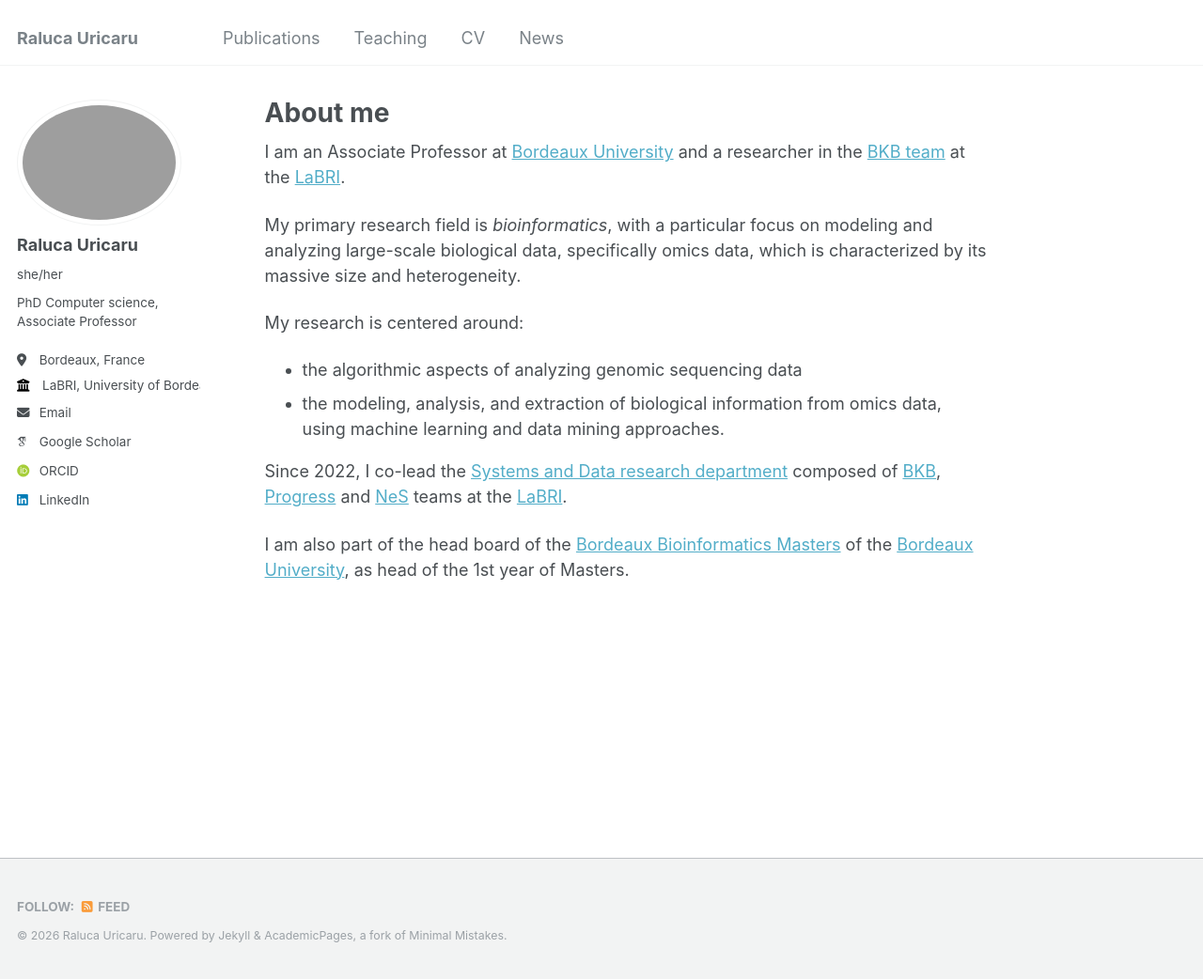
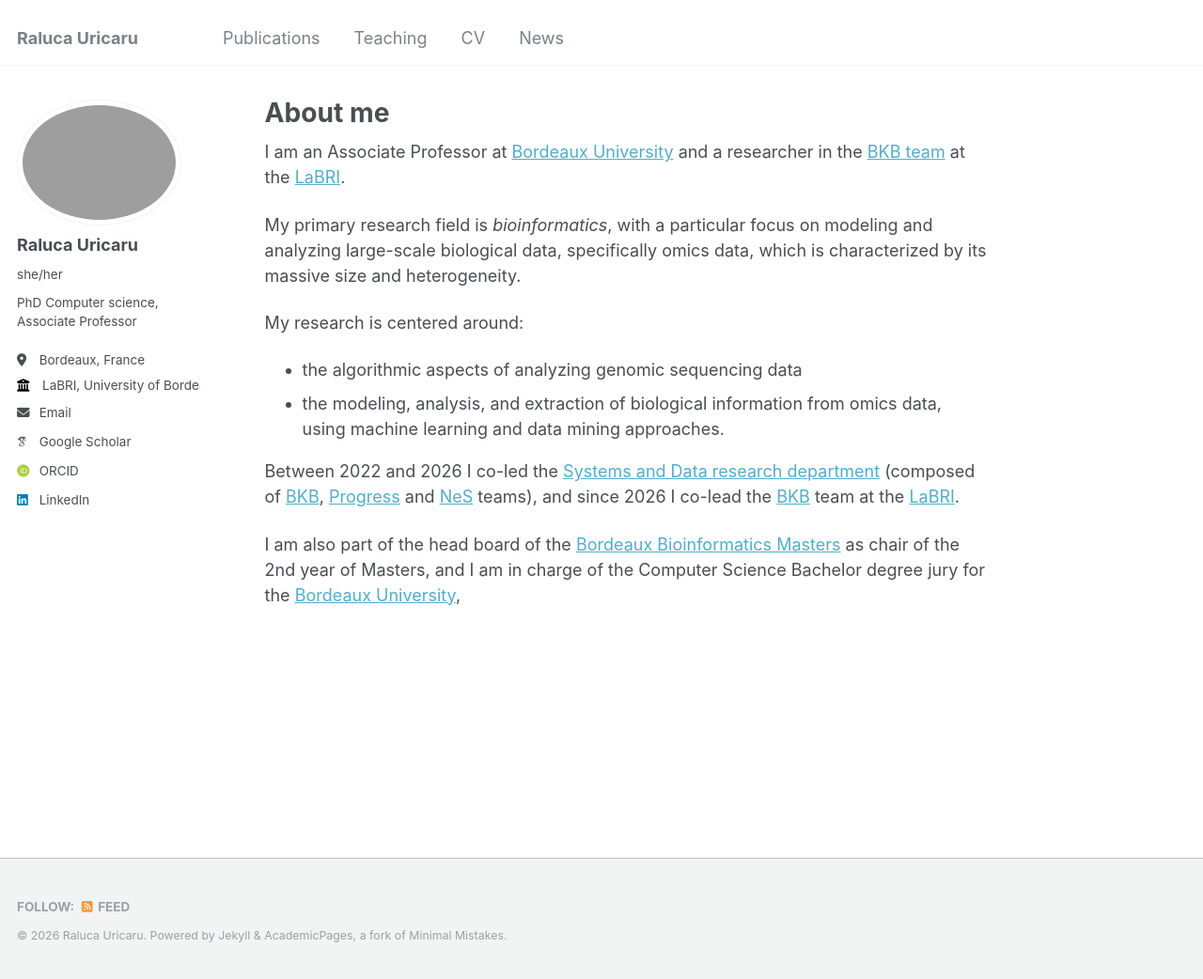
Before and after one commit to ruricaru/ruricaru.github.io, a Jekyll site: the page built from _pages/about.md, in a window 1280 px wide and 1042 px high. Shown: the whole window at 94% size. Built offline with Jekyll 4.4.1, drawn with Linux system fonts in a browser that asks for light colours; some web fonts are replaced.

Commit message:
Revise leadership details in about.md
Updated leadership roles and responsibilities in the Systems and Data research department and the Bordeaux Bioinformatics Masters program.

```diff
--- a/_pages/about.md
+++ b/_pages/about.md
@@ -15,6 +15,6 @@ My research is centered around:
 * the algorithmic aspects of analyzing genomic sequencing data
 * the modeling, analysis, and extraction of biological information from omics data, using machine learning and data mining approaches.
 
-Since 2022, I co-lead the [Systems and Data research department](https://www.labri.fr/en/systems-and-data-department) composed of [BKB](https://www.labri.fr/en/bench-knowledge-and-beyond), [Progress](https://www.labri.fr/en/programming-networks-and-systems) and [NeS](https://nes.labri.fr/en/) teams at the [LaBRI](http://www.labri.fr).
+Between 2022 and 2026 I co-led the [Systems and Data research department](https://www.labri.fr/en/systems-and-data-department) (composed of [BKB](https://www.labri.fr/en/bench-knowledge-and-beyond), [Progress](https://www.labri.fr/en/programming-networks-and-systems) and [NeS](https://nes.labri.fr/en/) teams), and since 2026 I co-lead the [BKB](https://www.labri.fr/en/bench-knowledge-and-beyond) team at the [LaBRI](http://www.labri.fr).
 
-I am also part of the head board of the [Bordeaux Bioinformatics Masters](http://master-bioinfo-bordeaux.github.io/) of the [Bordeaux University](http://www.u-bordeaux.fr/), as head of the 1st year of Masters.
+I am also part of the head board of the [Bordeaux Bioinformatics Masters](http://master-bioinfo-bordeaux.github.io/) as chair of the 2nd year of Masters, and I am in charge of the Computer Science Bachelor degree jury for the [Bordeaux University](http://www.u-bordeaux.fr/),
```
